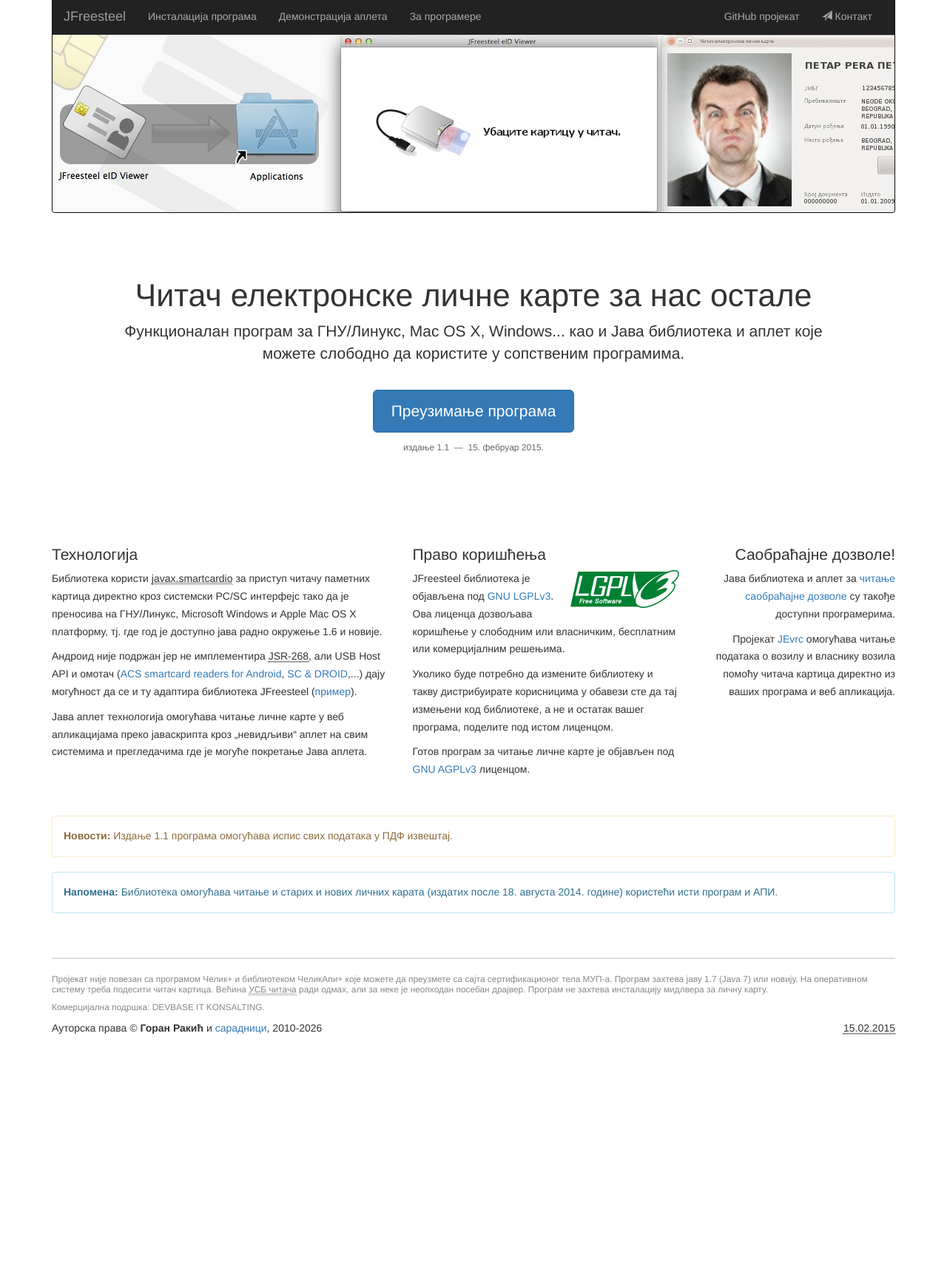
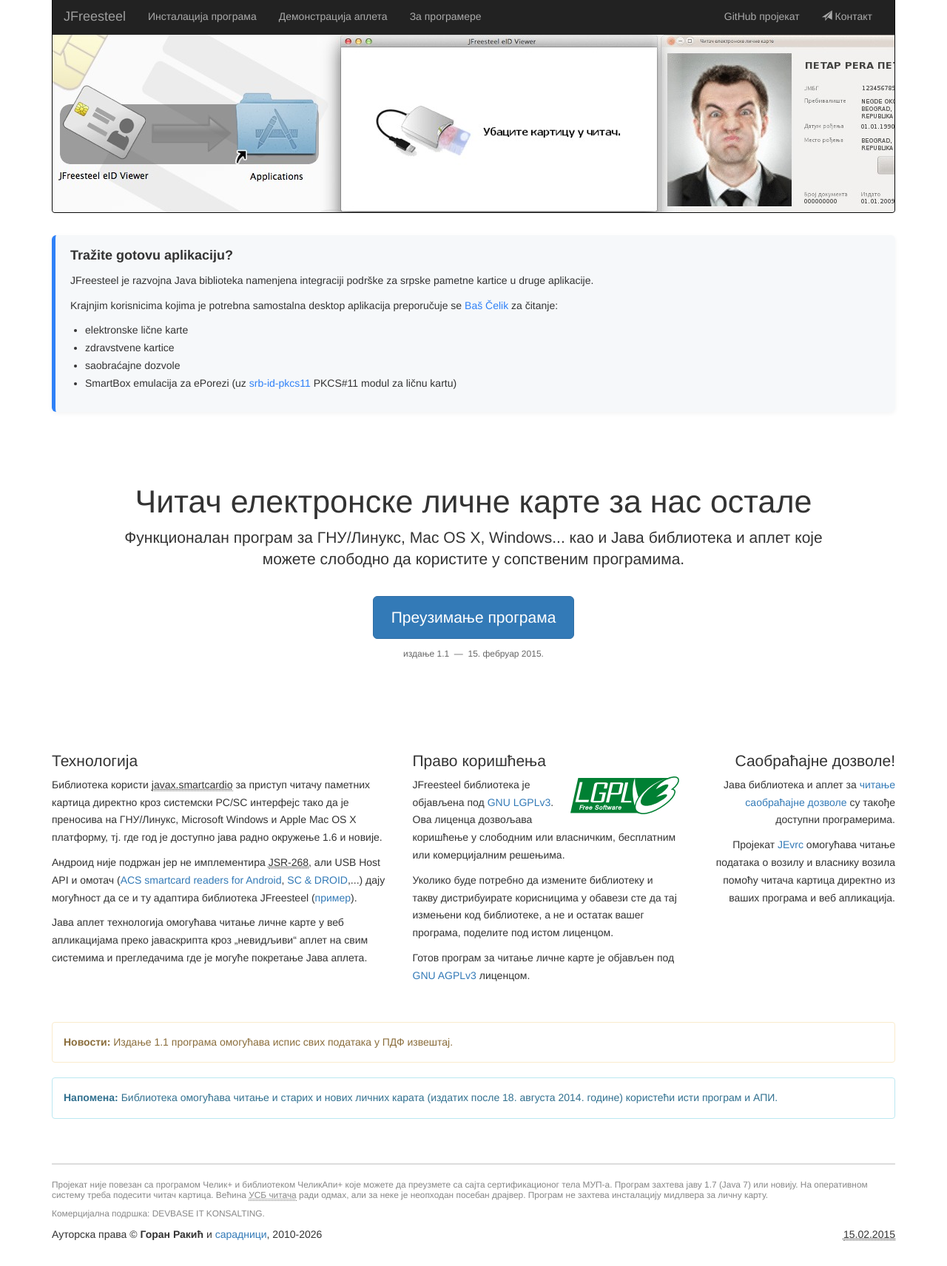
Before and after one commit to grakic/jfreesteel, a Jekyll site: the page built from index.html, in a window 1280 px wide, cut to the strip 244-1956 px from the top of the page. Shown: the whole strip at 74% size. Built offline with Jekyll 4.4.1, drawn with Linux system fonts in a browser that asks for light colours; nearby versions of some CDN libraries; before the commit the page ends 1677 px from its top, so only the background shows below that.

Commit message:
Update index.html

```diff
--- a/index.html
+++ b/index.html
@@ -5,6 +5,55 @@
 date: 2015-02-15 05:01:04
 header_img: static/images/header.jpg
 ---
+
+<style>
+.info-box {
+  background: #f6f8fa;
+  border-left: 5px solid #2f81f7;
+  padding: 16px 20px;
+  margin: 30px 0;
+  border-radius: 6px;
+  box-shadow: 0 2px 6px rgba(0,0,0,0.05);
+}
+
+.info-box-title {
+  font-size: 18px;
+  font-weight: 600;
+  margin-bottom: 10px;
+}
+
+.info-box ul {
+  margin-top: 10px;
+  padding-left: 20px;
+}
+
+.info-box a {
+  color: #2f81f7;
+  text-decoration: none;
+}
+
+.info-box a:hover {
+  text-decoration: underline;
+}
+</style>
+<div class="info-box">
+  <div class="info-box-title">
+    Tražite gotovu aplikaciju?
+  </div>
+  <p>
+    JFreesteel je razvojna Java biblioteka namenjena integraciji podrške za srpske pametne kartice u druge aplikacije.
+  </p>
+  <p>
+    Krajnjim korisnicima kojima je potrebna samostalna desktop aplikacija preporučuje se <a href="https://github.com/ubavic/bas-celik" target="_blank">Baš Čelik</a> za čitanje:
+  </p>
+  <ul>
+    <li>elektronske lične karte</li>
+    <li>zdravstvene kartice</li>
+    <li>saobraćajne dozvole</li>
+    <li>SmartBox emulacija za ePorezi (uz <a href="https://github.com/ubavic/srb-id-pkcs11" target="_blank">srb-id-pkcs11</a> PKCS#11 modul za ličnu kartu)
+    </li>
+  </ul>
+</div>
 
 <!-- Jumbotron -->
 <div class="jumbotron">
```
